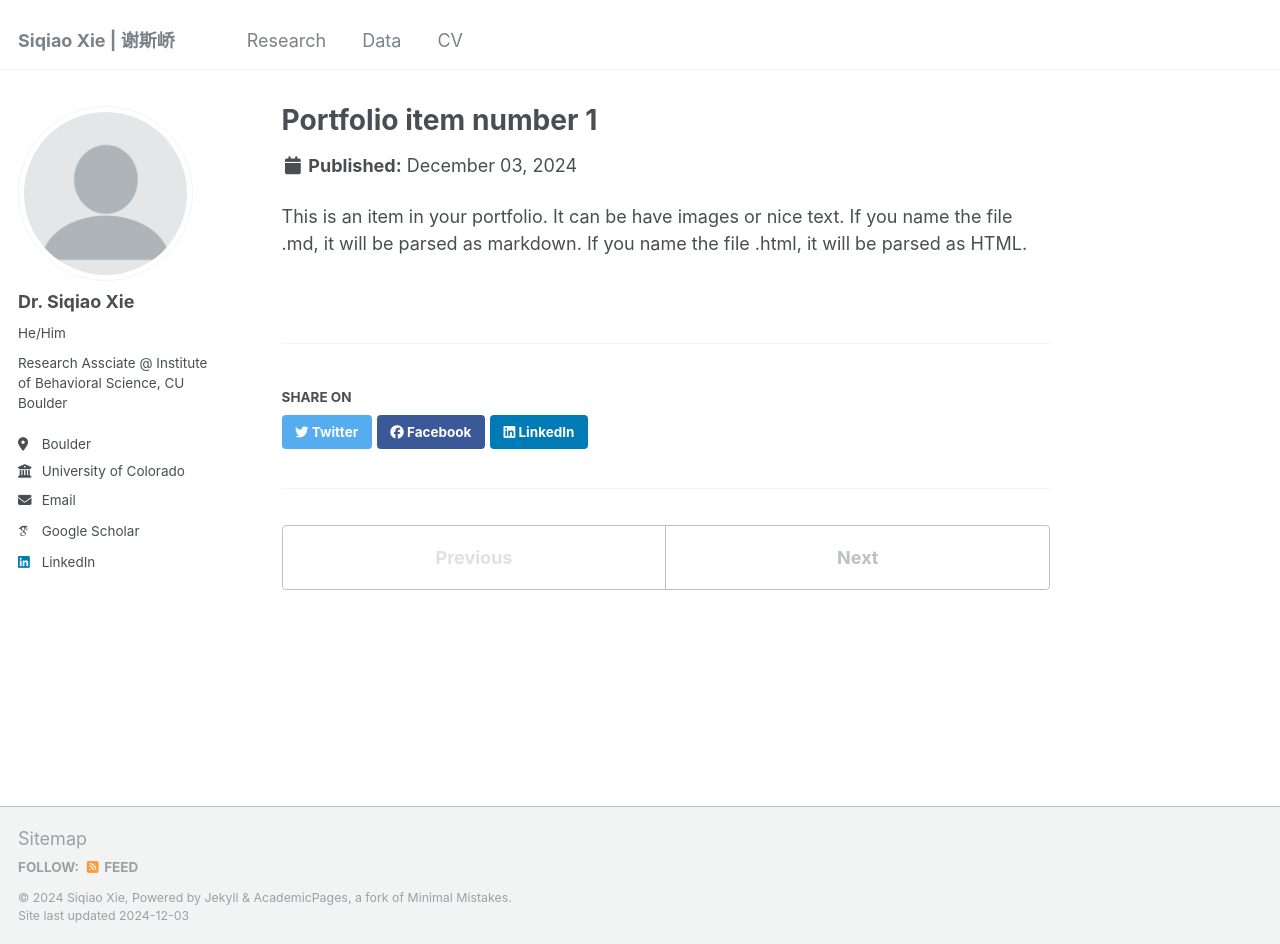
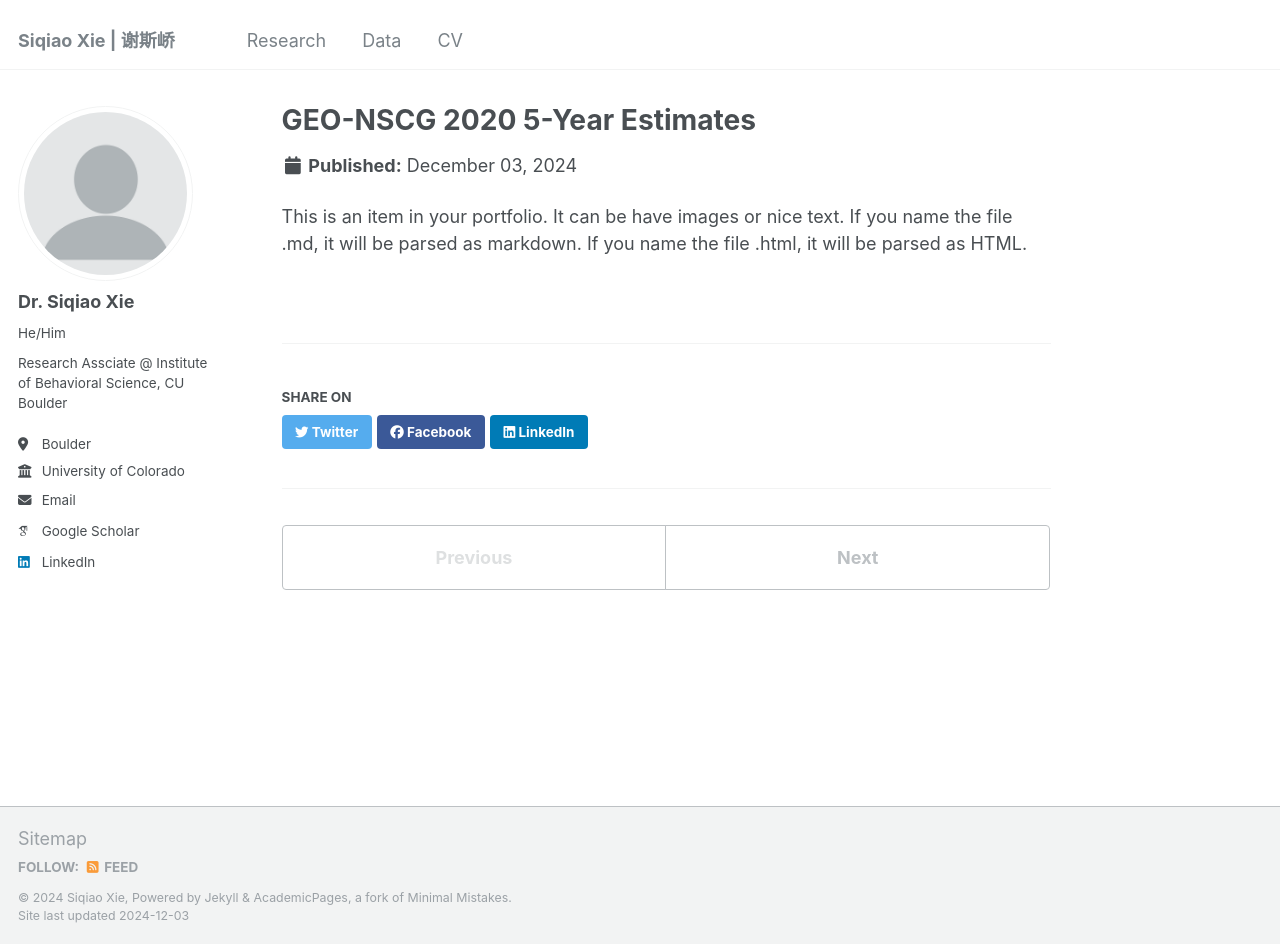
Before and after one commit to xiesiqiao/xiesiqiao.github.io, a Jekyll site: the page built from _portfolio/portfolio-1.md, in a window 1280 px wide and 944 px high. Built offline with Jekyll 4.4.1, drawn with Linux system fonts in a browser that asks for light colours; some web fonts are replaced.

Commit message:
Update portfolio-1.md

```diff
--- a/_portfolio/portfolio-1.md
+++ b/_portfolio/portfolio-1.md
@@ -1,6 +1,6 @@
 ---
-title: "Portfolio item number 1"
-excerpt: "Short description of portfolio item number 1<br/><img src='/images/500x300.png'>"
+title: "GEO-NSCG 2020 5-Year Estimates"
+excerpt: "Foreign-born sample in the NSCG 2020 5-Year Estimates, with location probability and imputed MSAs"
 collection: portfolio
 ---
 
```
